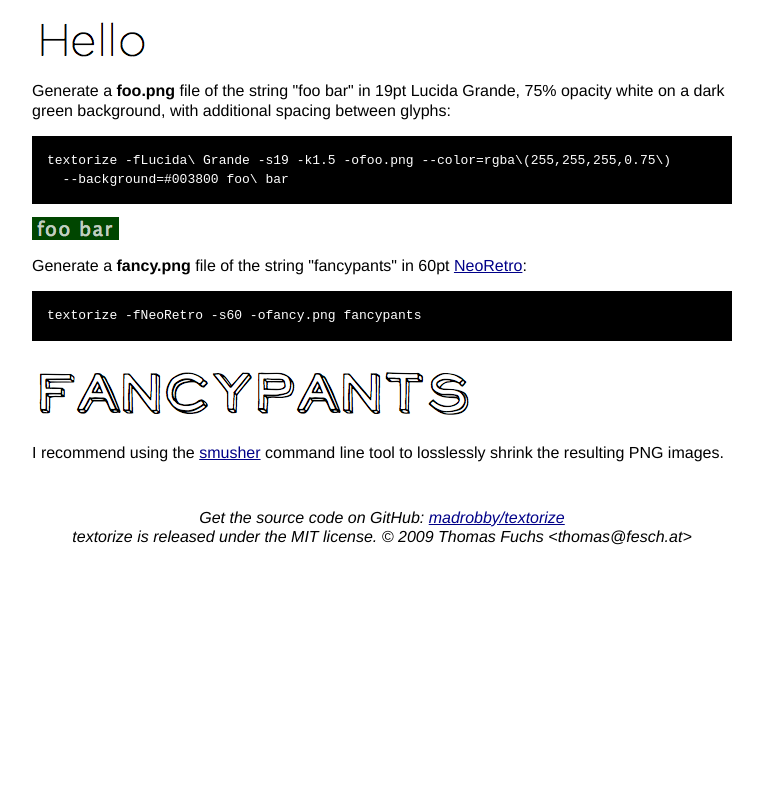
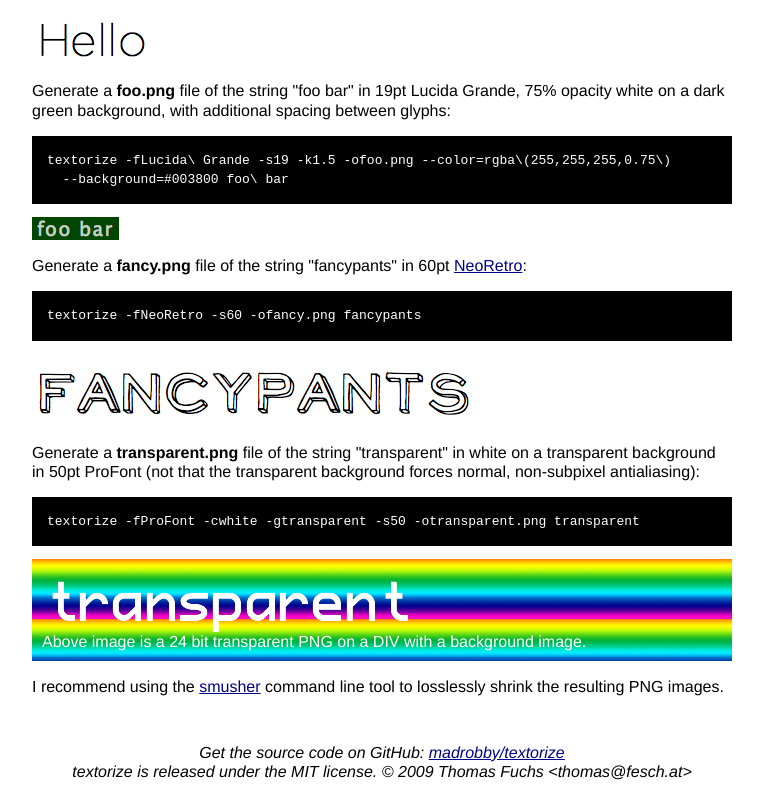
Before and after one commit to madrobby/textorize, a plain HTML site: page index.html in a window 1280 px wide. Shown: the part 1712-2501 px from the top of the page, without its empty margins (258-1021 px from the left). Before the commit the page ends 2266 px from the top, so only its background shows below. Drawn offline with Linux system fonts and the light colour scheme.

Commit message:
add transparancy example

```diff
--- a/index.html
+++ b/index.html
@@ -141,6 +141,16 @@ $ sudo gem install madrobby-textorize</pre>
       <pre>textorize -fNeoRetro -s60 -ofancy.png fancypants</pre>
       <img src="fancy.png"/>
     </p>
+    <p>
+      Generate a <b>transparent.png</b> file of the string "transparent" in white on a transparent background in
+      50pt ProFont (not that the transparent background forces normal, non-subpixel antialiasing):
+      <pre>textorize -fProFont -cwhite -gtransparent -s50 -otransparent.png transparent</pre>
+
+      <div style="background:url(bg.png);padding:10px;color:#fff">
+        <img src="transparent.png"/><br/>
+        Above image is a 24 bit transparent PNG on a DIV with a background image.
+      </div>
+    </p>
 
     <p>
       I recommend using the <a href="http://github.com/grosser/smusher">smusher</a> command
```
Also changed, not shown: bg.png (added), transparent.png (added).
